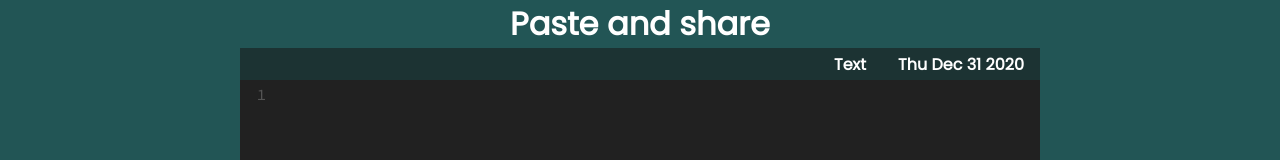
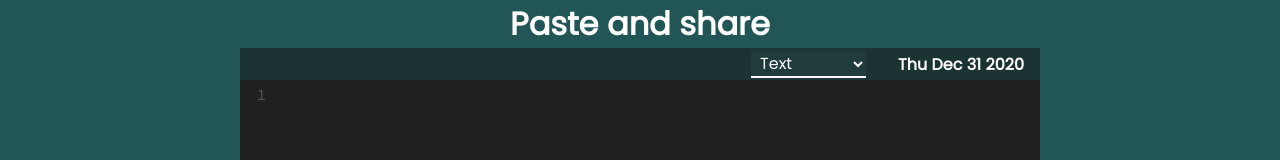
Before and after one commit to darkCavalier11/editor, a React (Create React App) app: page / in a window 1280 px wide. Shown: the top 160 px of the page. Built offline with nearby package versions, Linux system fonts and the light colour scheme.

Commit message:
severe bug fix

```diff
--- a/src/Editor.js
+++ b/src/Editor.js
@@ -39,6 +39,7 @@ function Editor({ code, langUsed, date = new Date().toDateString() }) {
     Go: "go",
     Rust: "rust",
     Text: "",
+    "": null,
   };
   const [{ lang, text }, dispatch] = useStateValue();
   return (
@@ -48,7 +49,7 @@ function Editor({ code, langUsed, date = new Date().toDateString() }) {
         className="editor__codemirror"
         value={code}
         options={{
-          mode: langMap[langUsed],
+          mode: langUsed===undefined?langMap[lang]:langMap[langUsed],
           theme: "material-darker",
           lineNumbers: true,
           matchTags: true,
--- a/src/EditorHeader.js
+++ b/src/EditorHeader.js
@@ -1,13 +1,40 @@
-import React from "react";
+import React, { useEffect } from "react";
 import { useStateValue } from "./StateProvider";
 import "./EditorHeader.css";
 function EditorHeader({
   defaultLang = "Text",
   date = new Date().toDateString(),
 }) {
+  useEffect(()=> {
+    document.querySelector("select").value = defaultLang;
+  })
+  const [{ lang, text }, dispatch] = useStateValue();
+  const langChange = function (e) {
+    e.preventDefault();
+    dispatch({
+      type: "CHANGE_LANG",
+      lang: e.target.value,
+    });
+  };
+  const langSupport = [
+    "C/C++",
+    "Python",
+    "JavaScript",
+    "Java",
+    "HTML",
+    "CSS",
+    "XML",
+    "Go",
+    "Rust",
+    "Text",
+  ];
   return (
     <div className="eheader">
-      <p>{defaultLang}</p>
+      <select className="eheader__dropdown" onChange={langChange}>
+        {langSupport.map((option) => (
+          <option>{option}</option>
+        ))}
+      </select>
       <p className="eheader__date">{date}</p>
     </div>
   );
```
Also changed, not shown: 1 other file (tests, documents, lock files or other folders).
